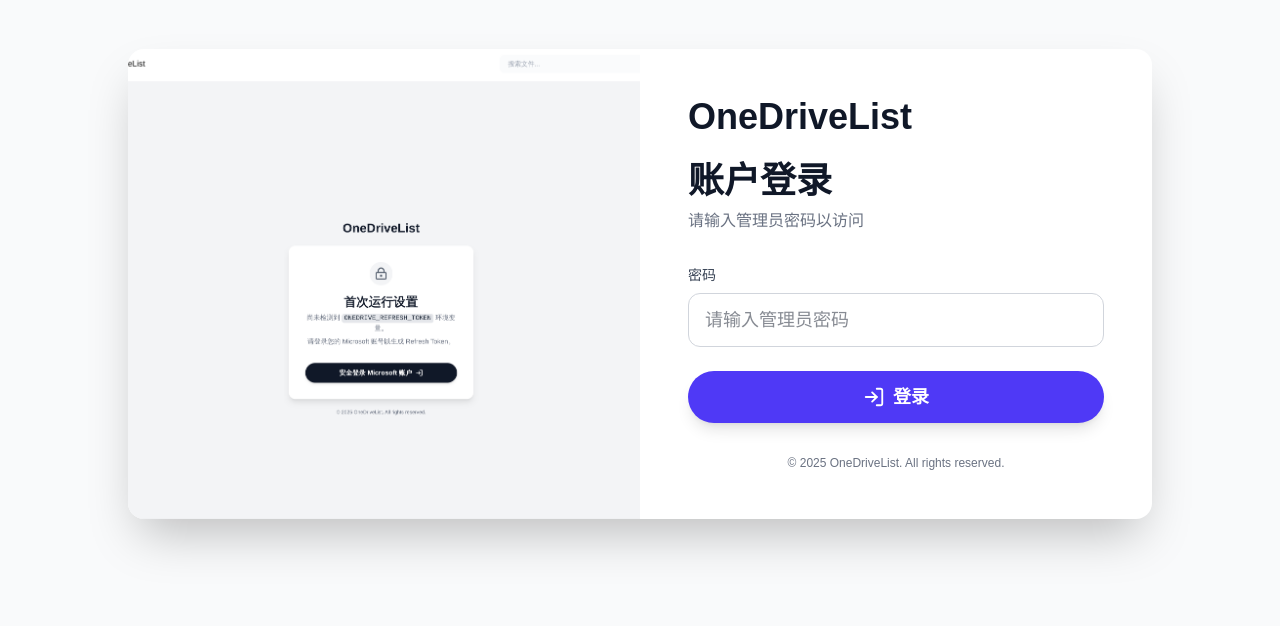
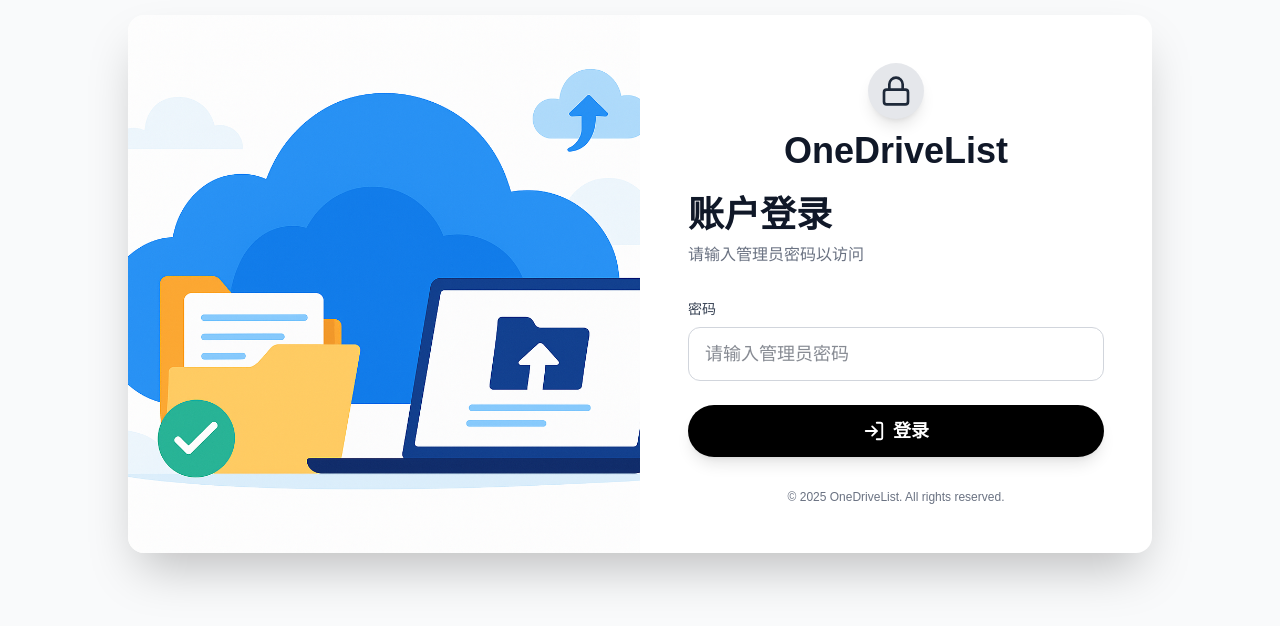
Before and after one commit to lurenjia534/onedrivelist, a Next.js app: page /login in a window 1280 px wide. Shown: the part 116-742 px from the top of the page. Built offline with nearby package versions, Linux system fonts and the light colour scheme; no server answers.

Commit message:
Enhance login page UI and visuals
- Add animated lock icon for improved aesthetics using Framer Motion.
- Update login button to use black styling for a sleeker look.
- Replace login banner image and allow unoptimized rendering.
- Adjust focus ring color and interactions for password input.

```diff
--- a/src/app/login/login-ui.tsx
+++ b/src/app/login/login-ui.tsx
@@ -1,7 +1,7 @@
 "use client";
 
 import { motion } from "framer-motion";
-import { LogIn, AlertCircle } from "lucide-react";
+import { Lock, LogIn, AlertCircle } from "lucide-react";
 import { useState } from "react";
 import Image from "next/image";
 
@@ -37,11 +37,12 @@
           {/* Image Section */}
           <div className="w-full md:w-1/2">
             <Image
-              src="/Login.png"
+              src="/loginback.png"
               alt="Login Banner"
               width={1024}
               height={1024}
               className="object-cover w-full h-full"
+              unoptimized
             />
           </div>
 
@@ -51,8 +52,18 @@
               initial={{ opacity: 0, y: -10 }}
               animate={{ opacity: 1, y: 0 }}
               transition={{ duration: 0.4 }}
-              className="mb-6"
+              className="mb-6 flex flex-col items-center gap-3"
             >
+              {/* Animated Lock icon */}
+              <motion.div
+                initial={{ scale: 0 }}
+                animate={{ scale: 1 }}
+                transition={{ duration: 0.5, type: "spring", stiffness: 200 }}
+                className="bg-gray-200 text-gray-800 dark:bg-gray-700 dark:text-white p-3 rounded-full shadow-lg"
+              >
+                <Lock className="w-8 h-8" />
+              </motion.div>
+
               <h1 className="text-4xl font-bold text-gray-900 dark:text-white">OneDriveList</h1>
             </motion.div>
 
@@ -106,14 +117,14 @@
                   type="password"
                   required
                   placeholder="请输入管理员密码"
-                  className="w-full px-4 py-3 rounded-xl border border-gray-300 dark:border-gray-600 bg-white dark:bg-gray-700 text-gray-900 dark:text-white focus:ring-2 focus:ring-indigo-500 dark:focus:ring-indigo-400 focus:border-transparent outline-none transition-all text-lg"
+                  className="w-full px-4 py-3 rounded-xl border border-gray-300 dark:border-gray-600 bg-white dark:bg-gray-700 text-gray-900 dark:text-white focus:ring-2 focus:ring-teal-500 dark:focus:ring-teal-400 focus:border-transparent outline-none transition-all text-lg"
                 />
               </div>
 
               <motion.button
                 type="submit"
                 disabled={isLoading}
-                className="w-full bg-indigo-600 text-white font-bold py-3 px-4 rounded-full hover:bg-indigo-700 active:bg-indigo-800 focus:outline-none focus:ring-2 focus:ring-offset-2 focus:ring-indigo-500 dark:focus:ring-offset-gray-900 shadow-lg flex items-center justify-center space-x-2 disabled:opacity-70 disabled:cursor-not-allowed text-lg"
+                className="w-full bg-black text-white font-bold py-3 px-4 rounded-full hover:bg-black/90 active:bg-black focus:outline-none focus:ring-2 focus:ring-offset-2 focus:ring-black dark:focus:ring-offset-gray-900 shadow-lg flex items-center justify-center space-x-2 disabled:opacity-70 disabled:cursor-not-allowed text-lg"
                 whileHover={{ scale: isLoading ? 1 : 1.05 }}
                 whileTap={{ scale: isLoading ? 1 : 0.95 }}
               >
```
Also changed, not shown: image/Login.png (renamed from public/Login.png), public/loginback.png (added).
